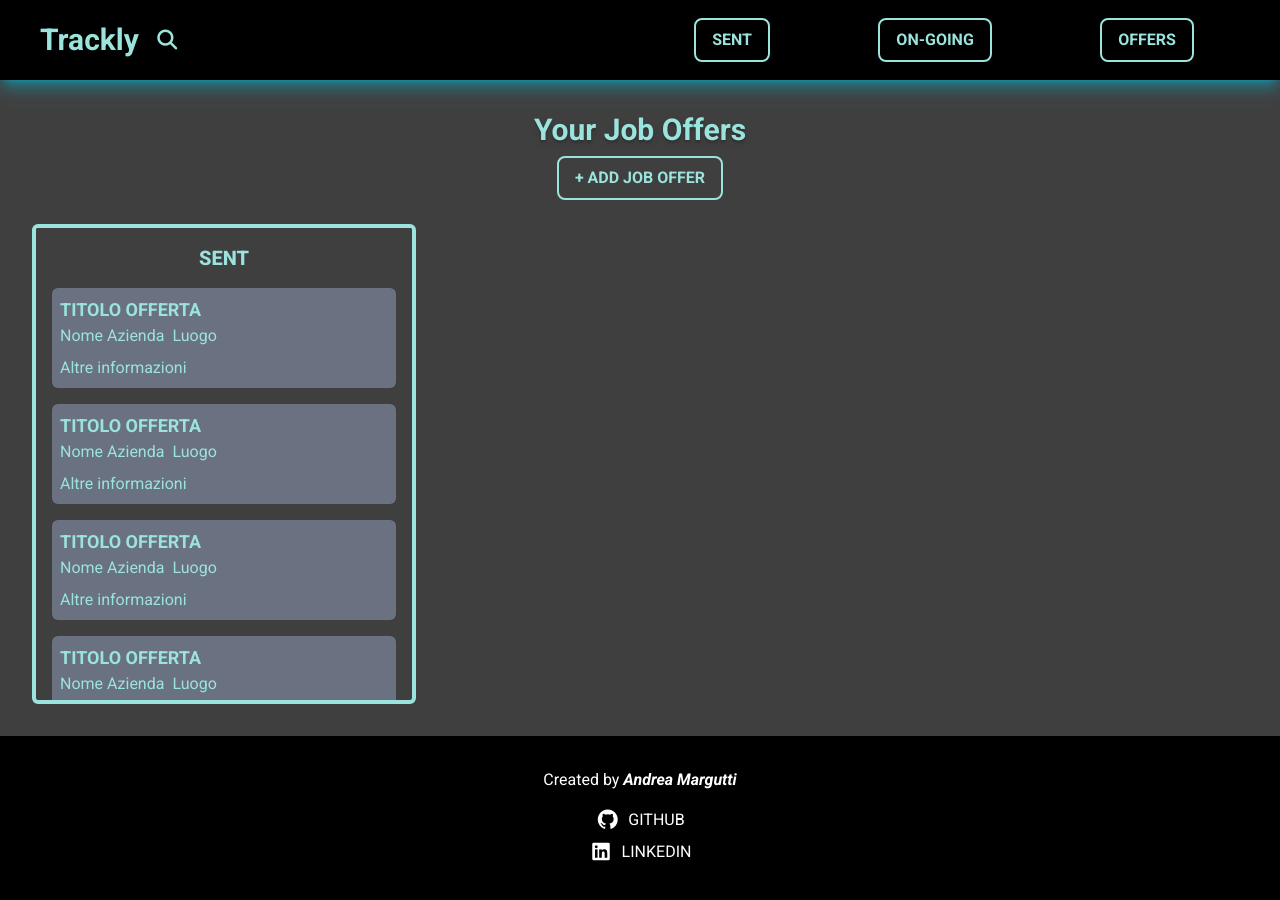
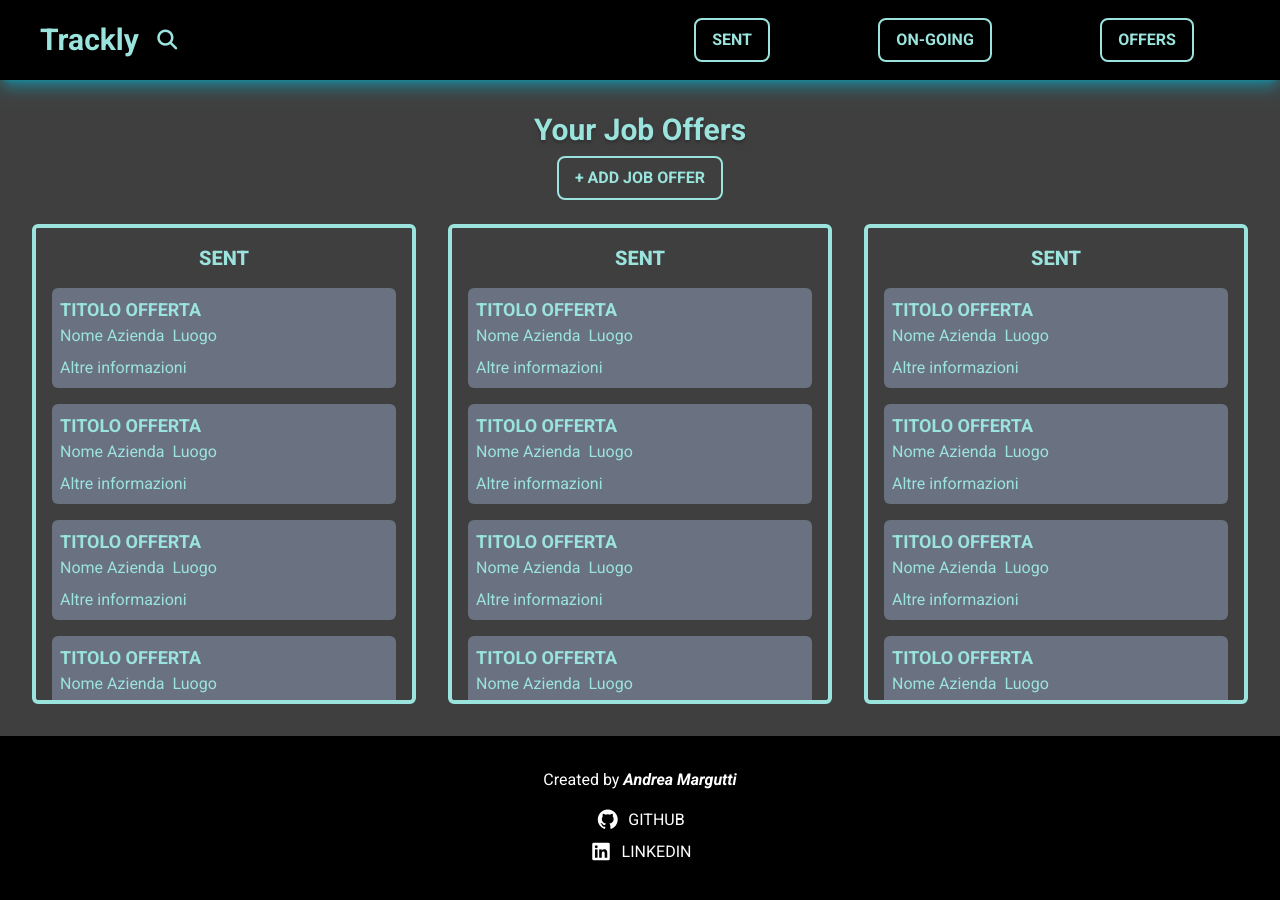
Before and after one commit to AndreaMargutti/job-tracker-react, a React (Vite) app: page / in a window 1280 px wide. Shown: the top 900 px of the page. Built offline with nearby package versions, Linux system fonts and the light colour scheme.

Commit message:
feat: add multiple job offer cards to Sent section in App component

```diff
--- a/src/App.tsx
+++ b/src/App.tsx
@@ -77,6 +77,116 @@ function App() {
                 <a href="#">Altre informazioni</a>
               </div>
             </section>
+          </div>{" "}
+          <div className="max-h-[60vh] border-4 rounded-md text-[#9be3dd] overflow-scroll transparent-bar">
+            <h2 className="bg-[#3F3F3F] sticky top-0 text-center py-4 font-extrabold uppercase text-xl">
+              Sent
+            </h2>
+            <section className="p-4 pt-0">
+              <div className="bg-gray-500 rounded-md p-2 mb-4">
+                <h2 className="font-bold text-lg uppercase ">TITOLO OFFERTA</h2>
+                <div className="flex gap-2 mb-2">
+                  <h4>Nome Azienda</h4>
+                  <p>Luogo</p>
+                </div>
+                <a href="#">Altre informazioni</a>
+              </div>
+              <div className="bg-gray-500 rounded-md p-2 mb-4">
+                <h2 className="font-bold text-lg uppercase">TITOLO OFFERTA</h2>
+                <div className="flex gap-2 mb-2">
+                  <h4>Nome Azienda</h4>
+                  <p>Luogo</p>
+                </div>
+                <a href="#">Altre informazioni</a>
+              </div>
+              <div className="bg-gray-500 rounded-md p-2 mb-4">
+                <h2 className="font-bold text-lg uppercase">TITOLO OFFERTA</h2>
+                <div className="flex gap-2 mb-2">
+                  <h4>Nome Azienda</h4>
+                  <p>Luogo</p>
+                </div>
+                <a href="#">Altre informazioni</a>
+              </div>
+              <div className="bg-gray-500 rounded-md p-2 mb-4">
+                <h2 className="font-bold text-lg uppercase">TITOLO OFFERTA</h2>
+                <div className="flex gap-2 mb-2">
+                  <h4>Nome Azienda</h4>
+                  <p>Luogo</p>
+                </div>
+                <a href="#">Altre informazioni</a>
+              </div>
+              <div className="bg-gray-500 rounded-md p-2 mb-4">
+                <h2 className="font-bold text-lg uppercase">TITOLO OFFERTA</h2>
+                <div className="flex gap-2 mb-2">
+                  <h4>Nome Azienda</h4>
+                  <p>Luogo</p>
+                </div>
+                <a href="#">Altre informazioni</a>
+              </div>
+              <div className="bg-gray-500 rounded-md p-2 mb-4">
+                <h2 className="font-bold text-lg uppercase">TITOLO OFFERTA</h2>
+                <div className="flex gap-2 mb-2">
+                  <h4>Nome Azienda</h4>
+                  <p>Luogo</p>
+                </div>
+                <a href="#">Altre informazioni</a>
+              </div>
+            </section>
+          </div>{" "}
+          <div className="max-h-[60vh] border-4 rounded-md text-[#9be3dd] overflow-scroll transparent-bar">
+            <h2 className="bg-[#3F3F3F] sticky top-0 text-center py-4 font-extrabold uppercase text-xl">
+              Sent
+            </h2>
+            <section className="p-4 pt-0">
+              <div className="bg-gray-500 rounded-md p-2 mb-4">
+                <h2 className="font-bold text-lg uppercase ">TITOLO OFFERTA</h2>
+                <div className="flex gap-2 mb-2">
+                  <h4>Nome Azienda</h4>
+                  <p>Luogo</p>
+                </div>
+                <a href="#">Altre informazioni</a>
+              </div>
+              <div className="bg-gray-500 rounded-md p-2 mb-4">
+                <h2 className="font-bold text-lg uppercase">TITOLO OFFERTA</h2>
+                <div className="flex gap-2 mb-2">
+                  <h4>Nome Azienda</h4>
+                  <p>Luogo</p>
+                </div>
+                <a href="#">Altre informazioni</a>
+              </div>
+              <div className="bg-gray-500 rounded-md p-2 mb-4">
+                <h2 className="font-bold text-lg uppercase">TITOLO OFFERTA</h2>
+                <div className="flex gap-2 mb-2">
+                  <h4>Nome Azienda</h4>
+                  <p>Luogo</p>
+                </div>
+                <a href="#">Altre informazioni</a>
+              </div>
+              <div className="bg-gray-500 rounded-md p-2 mb-4">
+                <h2 className="font-bold text-lg uppercase">TITOLO OFFERTA</h2>
+                <div className="flex gap-2 mb-2">
+                  <h4>Nome Azienda</h4>
+                  <p>Luogo</p>
+                </div>
+                <a href="#">Altre informazioni</a>
+              </div>
+              <div className="bg-gray-500 rounded-md p-2 mb-4">
+                <h2 className="font-bold text-lg uppercase">TITOLO OFFERTA</h2>
+                <div className="flex gap-2 mb-2">
+                  <h4>Nome Azienda</h4>
+                  <p>Luogo</p>
+                </div>
+                <a href="#">Altre informazioni</a>
+              </div>
+              <div className="bg-gray-500 rounded-md p-2 mb-4">
+                <h2 className="font-bold text-lg uppercase">TITOLO OFFERTA</h2>
+                <div className="flex gap-2 mb-2">
+                  <h4>Nome Azienda</h4>
+                  <p>Luogo</p>
+                </div>
+                <a href="#">Altre informazioni</a>
+              </div>
+            </section>
           </div>
         </section>
       </main>
--- a/src/components/Button/Button.tsx
+++ b/src/components/Button/Button.tsx
@@ -4,7 +4,7 @@ export default function Button({ text, isSelected, onSelect }: ButtonProps) {
   const selectedStyle = () => {
     if (!isSelected) return "";
 
-    return "bg-[#9be3dd] text-[#A60067]";
+    return "bg-[#9be3dd] text-black";
   };
 
   return (
```
